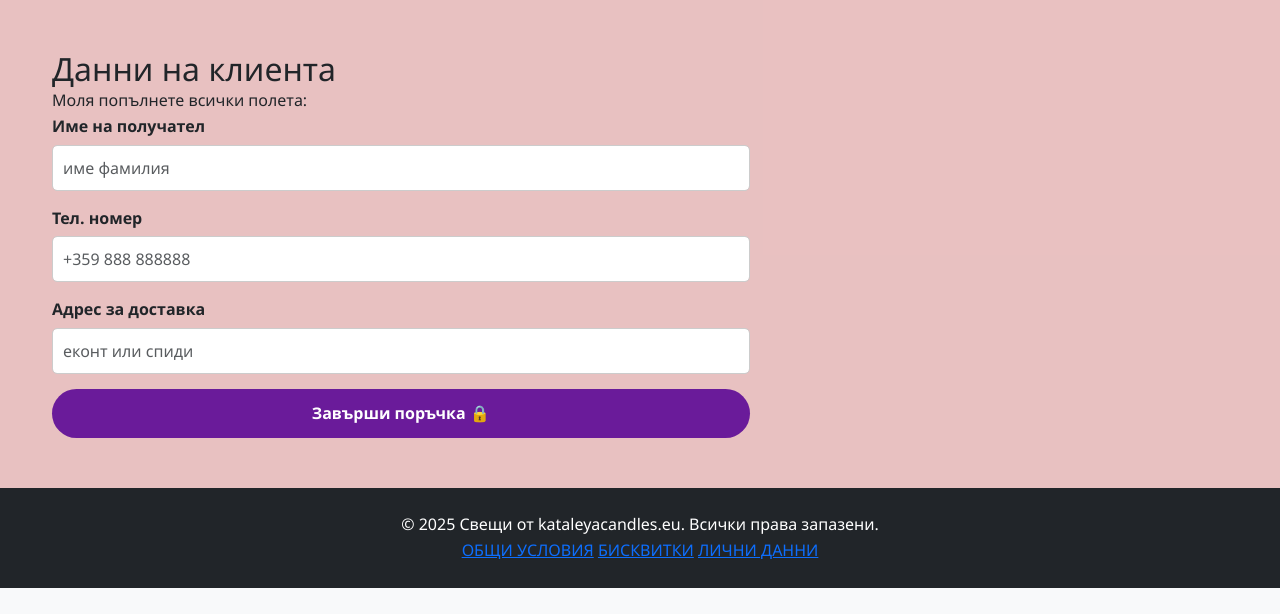
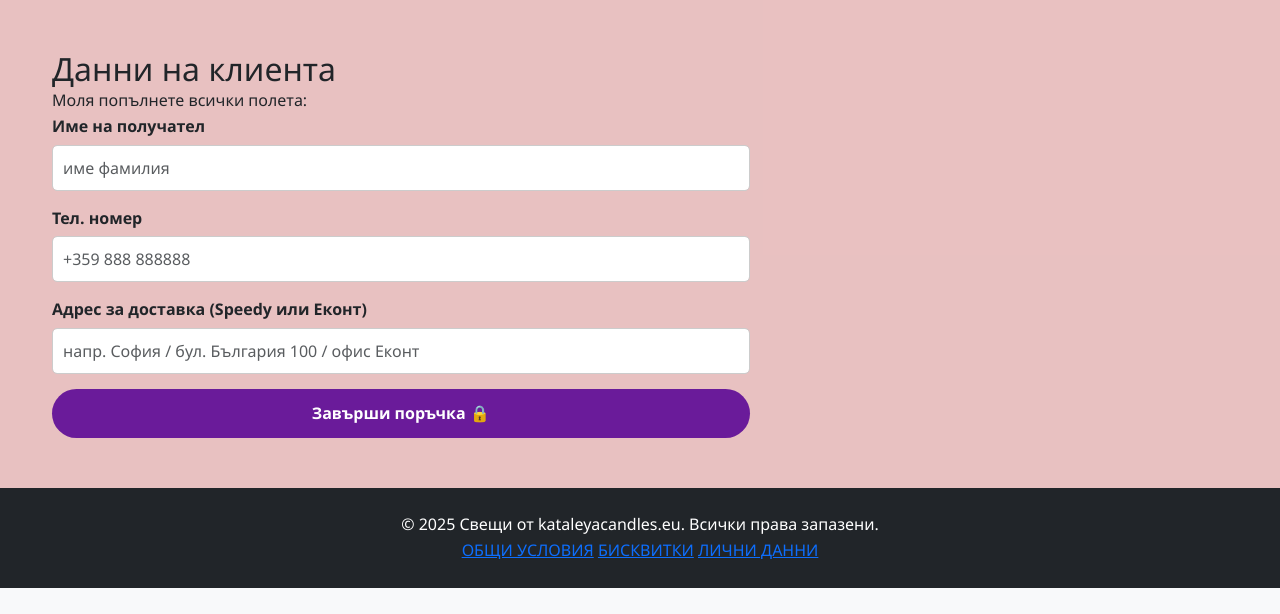
Before and after one commit to AlexanderKaragiozov/landing_page, a Django app: page /order in a window 1280 px wide. Shown: the top 614 px of the page. Run offline with Django 5.2, Linux system fonts and the light colour scheme; data that the repository does not hold is empty; some libraries are stand-ins or nearby versions.

Commit message:
template changes

```diff
--- a/templates/place_order.html
+++ b/templates/place_order.html
@@ -107,8 +107,8 @@ src="https://www.facebook.com/tr?id=1655768065310220&ev=PageView&noscript=1"
         <input type="tel" id="phone" name="phone" class="form-control" placeholder="+359 888 888888" required>
     </div>
     <div class="form-group">
-        <label for="address">Адрес за доставка</label>
-        <input type="text" id="address" name="address" class="form-control" placeholder="еконт или спиди" required>
+        <label for="address">Адрес за доставка (Speedy или Еконт)</label>
+        <input type="text" id="address" name="address" class="form-control" placeholder="напр. София / бул. България 100 / офис Еконт" required>
     </div>
 
     <button type="submit">Завърши поръчка 🔒</button>
```
